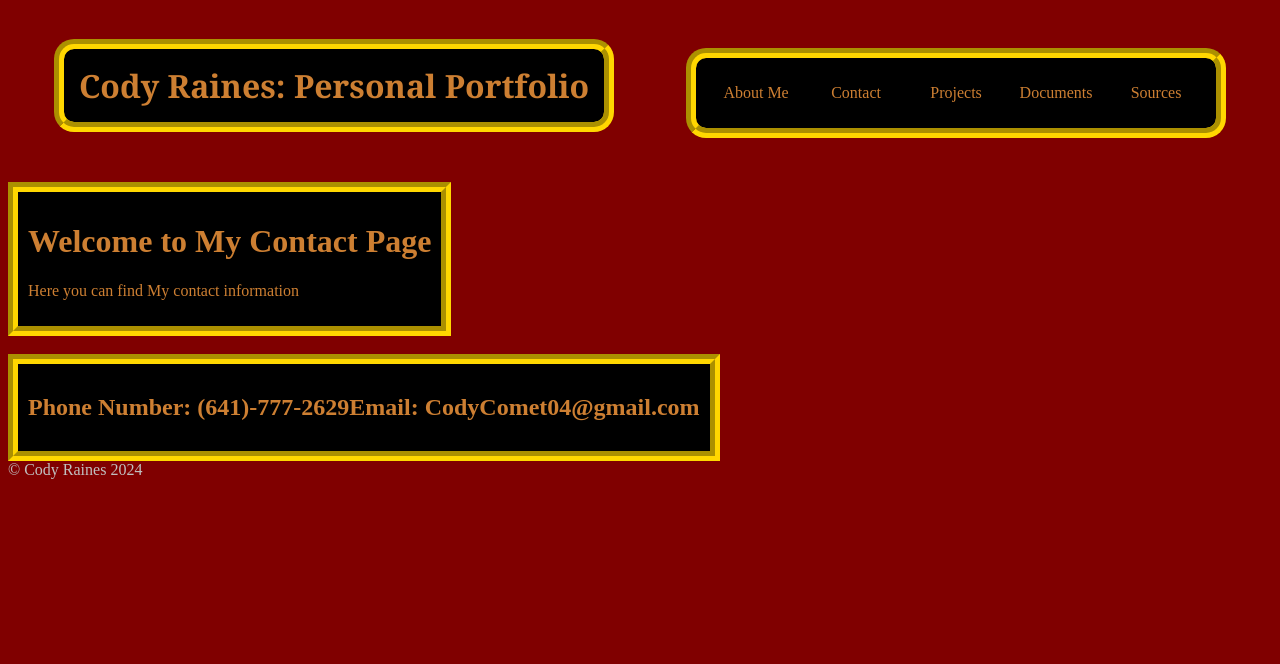
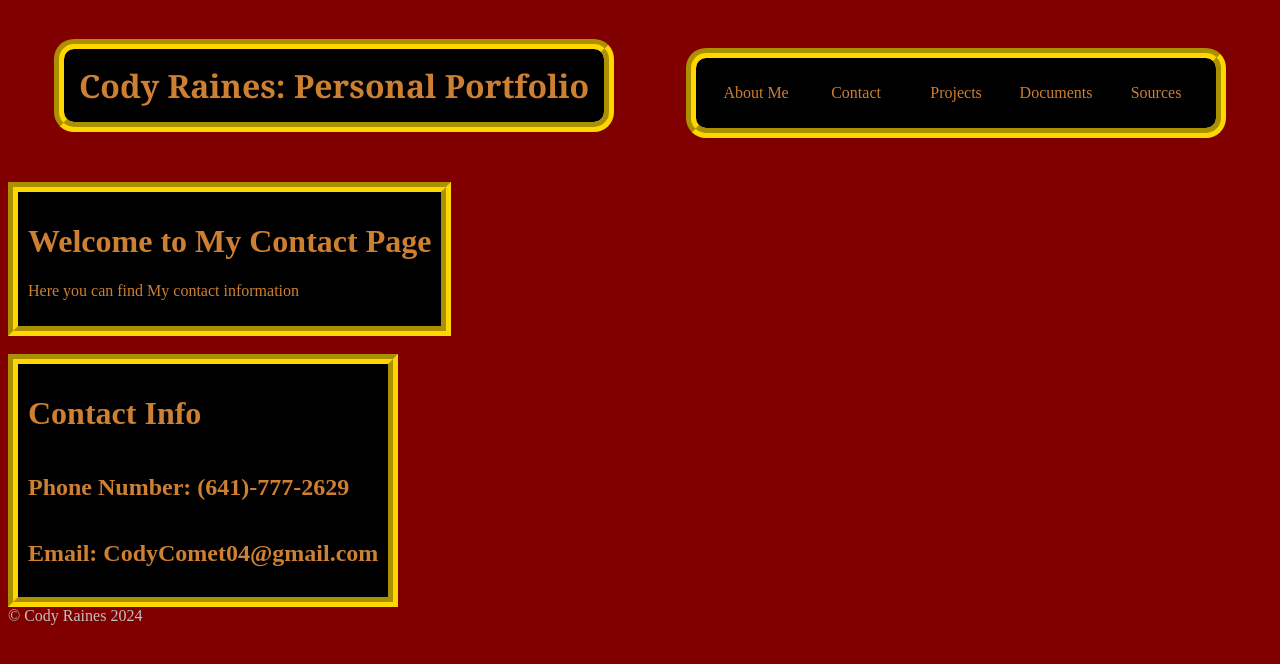
Before and after one commit to RainesCody04/RainesCody04.github.io, a plain HTML site: page html/contact.html in a window 1280 px wide. Drawn offline with Linux system fonts and the light colour scheme.

Commit message:
commited

```diff
--- a/css/personal-portfolio.css
+++ b/css/personal-portfolio.css
@@ -180,7 +180,7 @@ footer {
       padding: 10px;
       width: fit-content ;
       display: flex;
-      flex-direction: row;
+      flex-direction: column;
       /* Border */
       border: groove gold 10px;
       /* Text */
--- a/html/contact.html
+++ b/html/contact.html
@@ -35,6 +35,7 @@
     <br>
 
     <div id="contact">
+        <h1> Contact Info</h1>
         <h2> Phone Number: (641)-777-2629</h2>
         <h2> Email: CodyComet04@gmail.com</h2>
     </div>
```
